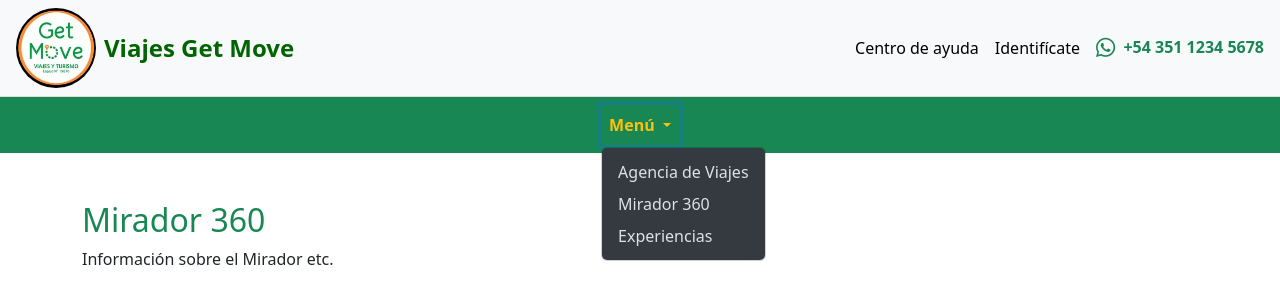
After one commit to Franja20022/agencia-viajes, a Flask app: page /mirador360 in a window 1280 px wide, after a click on "Menú". The commit adds this page. Shown: the top 304 px of the page. Run offline with Flask 3, Linux system fonts and the light colour scheme.

Commit message:
version 1.0

```diff
--- a/app/__init__.py
+++ b/app/__init__.py
@@ -13,7 +13,12 @@ conn = pyodbc.connect(
 )
 
 @app.route('/')
-def index():
+def inicio():
+    return render_template('inicio.html')
+
+
+@app.route('/agencia')
+def agencia():
     cursor = conn.cursor()
     cursor.execute("SELECT Id, destino, descripcion, precio, imagen FROM PaquetesViaje")
 
@@ -23,7 +28,16 @@ def index():
     # Convertir cada fila en un diccionario
     PaquetesViaje = [dict(zip(columns, row)) for row in cursor.fetchall()]
 
-    return render_template('index.html', PaquetesViaje=PaquetesViaje)
+    return render_template('agencia.html', PaquetesViaje=PaquetesViaje)
+
+@app.route('/mirador360')
+def negocio_mirador360():
+    return render_template('mirador360.html')
+
+@app.route('/experiencias')
+def negocio_experiencias():
+    return render_template('experiencias.html')
+
 
 # Rutas para envio de formulario de consulta
 @app.route('/consulta', methods=['POST'])
--- /dev/null
+++ b/app/templates/base.html
@@ -0,0 +1,54 @@
+<!DOCTYPE html>
+<html lang="es">
+<head>
+  <meta charset="UTF-8">
+  <meta name="viewport" content="width=device-width, initial-scale=1">
+  <title>Get Move</title>
+  <link href="https://cdn.jsdelivr.net/npm/bootstrap@5.3.0/dist/css/bootstrap.min.css" rel="stylesheet">
+  <link rel="stylesheet" href="https://cdn.jsdelivr.net/npm/bootstrap-icons@1.11.1/font/bootstrap-icons.css">
+  <link rel="stylesheet" href="{{ url_for('static', filename='css/estilos.css') }}">
+</head>
+<body>
+
+  <!-- 🔷 Encabezado superior -->
+  <header class="top-header py-2 px-3 d-flex justify-content-between align-items-center">
+    <div class="logo d-flex align-items-center">
+      <img src="{{ url_for('static', filename='img/logo.jpg') }}" alt="Logo Get Move" class="logo-img me-2">
+      <h1 class="m-0">Viajes Get Move</h1>
+    </div>
+    <div class="contact-info d-none d-md-flex align-items-center">
+      <a href="#" class="me-3">Centro de ayuda</a>
+      <a href="#" class="me-3">Identifícate</a>
+      <a href="https://wa.me/5493513448001" target="_blank" rel="noopener noreferrer" class="phone fw-bold text-success">
+        <i class="bi bi-whatsapp me-1"></i> +54 351 1234 5678
+      </a>
+    </div>
+  </header>
+
+  <!-- 🔷 Menú principal-->
+  <nav class="navbar navbar-expand-lg navbar-dark bg-success py-2 px-3">
+    <div class="container-fluid justify-content-center">
+      <ul class="navbar-nav flex-wrap justify-content-center">
+        <!--🔽 Menú desplegable -->
+        <li class="nav-item dropdown">
+          <a class="nav-link dropdown-toggle text-warning fw-bold" href="#" id="menuDropdown" role="button" data-bs-toggle="dropdown" aria-expanded="false">
+            Menú
+          </a>
+          <ul class="dropdown-menu dropdown-menu-dark" aria-labelledby="menuDropdown">
+            <li><a class="dropdown-item" href="{{ url_for('agencia') }}">Agencia de Viajes</a></li>
+            <li><a class="dropdown-item" href="{{ url_for('negocio_mirador360') }}">Mirador 360</a></li>
+            <li><a class="dropdown-item" href="{{ url_for('negocio_experiencias') }}">Experiencias</a></li>
+          </ul>
+        </li>
+      </ul>
+    </div>
+  </nav>
+
+  <!-- 🔽 Contenido dinámico -->
+  {% block content %}
+  {% endblock %}
+
+  <!-- 🔧 Scripts -->
+  <script src="https://cdn.jsdelivr.net/npm/bootstrap@5.3.0/dist/js/bootstrap.bundle.min.js"></script>
+</body>
+</html>
--- a/app/templates/consulta.html
+++ b/app/templates/consulta.html
@@ -50,7 +50,7 @@
                         </div>
 
                         <button type="submit" class="btn btn-success">Enviar consulta</button>
-                        <a href="{{ url_for('index') }}" class="btn btn-secondary ms-2">Volver</a>
+                        <a href="{{ url_for('agencia') }}" class="btn btn-secondary ms-2">Volver</a>
                     </form>
             </div>
         </div>
--- a/app/templates/consulta_enviada.html
+++ b/app/templates/consulta_enviada.html
@@ -14,7 +14,7 @@
         <hr>
         <p class="mb-0">Nos pondremos en contacto contigo a la brevedad.</p>
     </div>
-    <a href="{{ url_for('index') }}" class="btn btn-primary mt-3">Volver al inicio</a>
+    <a href="{{ url_for('agencia') }}" class="btn btn-primary mt-3">Volver al inicio</a>
 </div>
 
 </body>
--- /dev/null
+++ b/app/templates/mirador360.html
@@ -0,0 +1,7 @@
+{% extends "base.html" %}
+{% block content %}
+<div class="container mt-5">
+  <h2 class="text-success">Mirador 360</h2>
+  <p>Información sobre el Mirador etc.</p>
+</div>
+{% endblock %}
```
Also changed, not shown: app/templates/agencia.html (renamed from app/templates/index.html, +31 -14 lines), app/templates/experiencias.html (added, +7 -0 lines), app/templates/inicio.html (added, +25 -0 lines), 1 other file.
